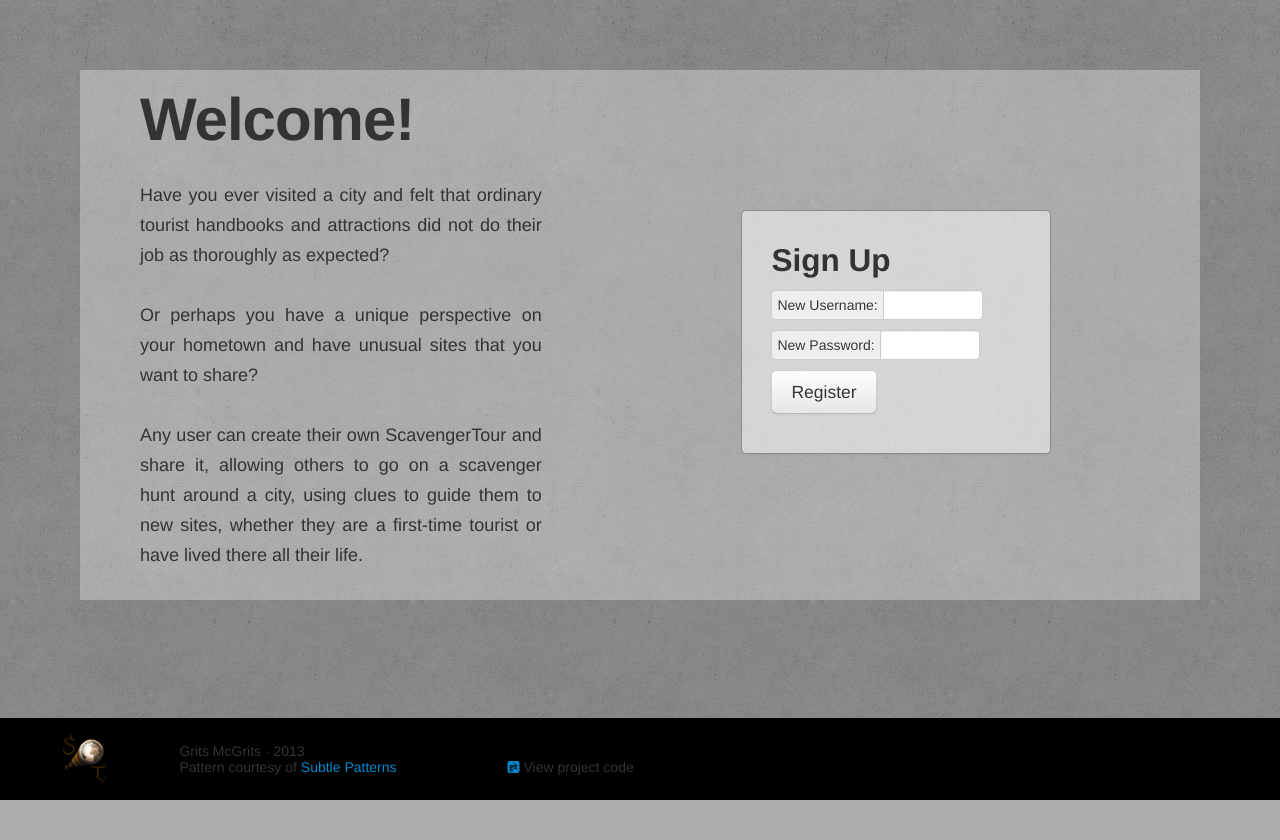
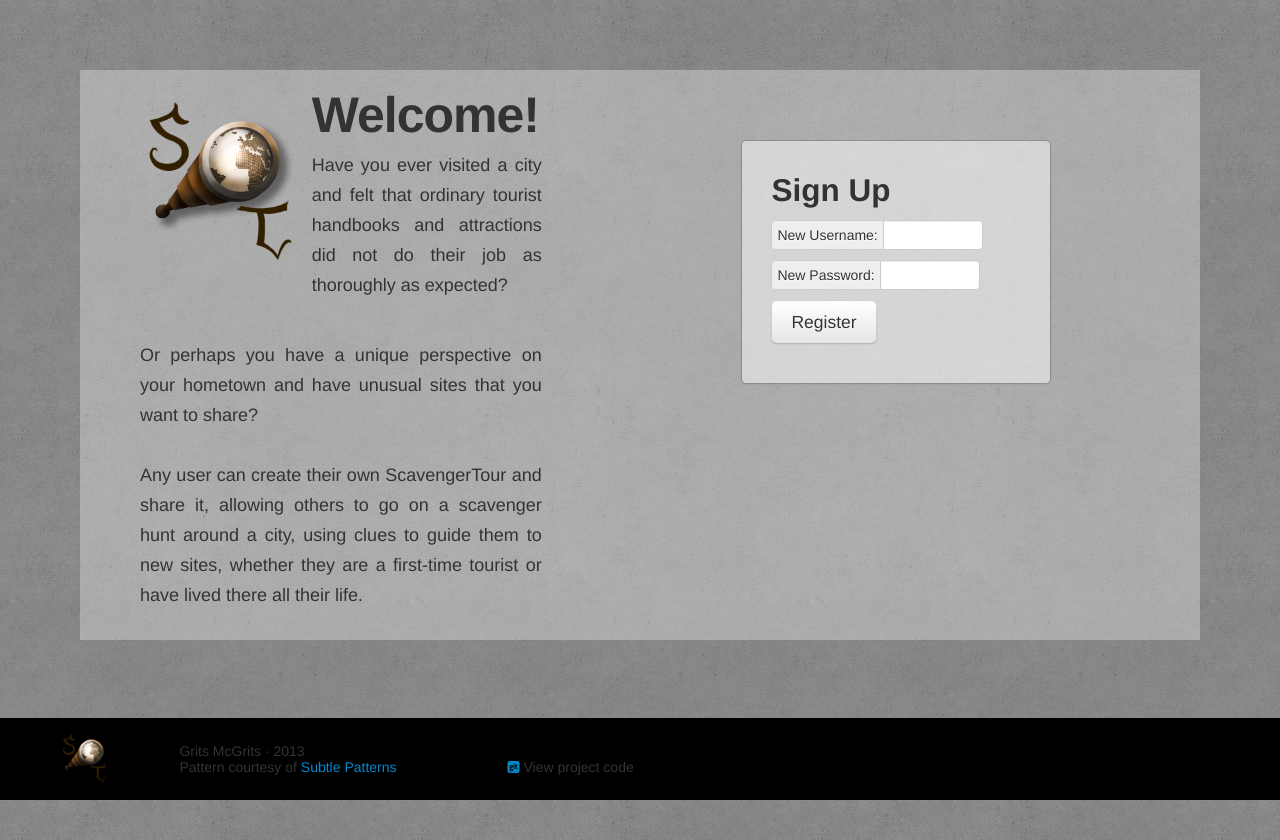
Before and after one commit to dplotkin/ScavengerTours, a Flask app: page /register in a window 1280 px wide. Before the commit the page ends 800 px from the top, so only its background shows below. Run offline with Flask 2, Linux system fonts and the light colour scheme; parts of the project's set-up code (start-up, migrations or seed data) failed here and were passed over.

Commit message:
added logo to pages

```diff
--- a/static/css/style.css
+++ b/static/css/style.css
@@ -57,7 +57,21 @@ body {
     font-size: 70px;
 }
 
-.btn-addtomobile { background-color: hsl(0, 0%, 20%) !important; background-repeat: repeat-x; filter: progid:DXImageTransform.Microsoft.gradient(startColorstr="#606060", endColorstr="#333333"); background-image: -khtml-gradient(linear, left top, left bottom, from(#606060), to(#333333)); background-image: -moz-linear-gradient(top, #606060, #333333); background-image: -ms-linear-gradient(top, #606060, #333333); background-image: -webkit-gradient(linear, left top, left bottom, color-stop(0%, #606060), color-stop(100%, #333333)); background-image: -webkit-linear-gradient(top, #606060, #333333); background-image: -o-linear-gradient(top, #606060, #333333); background-image: linear-gradient(#606060, #333333); border-color: #333333 #333333 hsl(0, 0%, 15.5%); color: #fff !important; text-shadow: 0 -1px 0 rgba(0, 0, 0, 0.29); -webkit-font-smoothing: antialiased; }
+.btn-addtomobile {
+    background-color: hsl(0, 0%, 20%) !important;
+    background-repeat: repeat-x;
+    filter: progid:DXImageTransform.Microsoft.gradient(startColorstr="#606060", endColorstr="#333333");
+    background-image: -khtml-gradient(linear, left top, left bottom, from(#606060), to(#333333));
+    background-image: -moz-linear-gradient(top, #606060, #333333);
+    background-image: -ms-linear-gradient(top, #606060, #333333);
+    background-image: -webkit-gradient(linear, left top, left bottom, color-stop(0%, #606060), color-stop(100%, #333333));
+    background-image: -webkit-linear-gradient(top, #606060, #333333);
+    background-image: -o-linear-gradient(top, #606060, #333333);
+    background-image: linear-gradient(#606060, #333333);
+    border-color: #333333 #333333 hsl(0, 0%, 15.5%);
+    color: #fff !important;
+    text-shadow: 0 -1px 0 rgba(0, 0, 0, 0.29);
+    -webkit-font-smoothing: antialiased; }
 
 .form-signin {
     max-width: 250px;
@@ -71,6 +85,12 @@ body {
     -webkit-box-shadow: 0 1px 2px rgba(0,0,0,.05);
     -moz-box-shadow: 0 1px 2px rgba(0,0,0,.05);
     box-shadow: 0 1px 2px rgba(0,0,0,.05);
+}
+
+.part-one {
+    max-width:200px;
+    padding: 10px 20px;
+    margin: 40px auto;
 }
 
 .alert-error {
--- a/templates/index.html
+++ b/templates/index.html
@@ -10,6 +10,7 @@
     <link href="/static/css/bootstrap.min.css" rel="stylesheet" media="screen">
     <link rel="stylesheet" href="/static/css/font-awesome.min.css">
     <link rel="stylesheet" href="/static/css/style.css">
+    <link href="http://fonts.googleapis.com/css?family=Playball" rel="stylesheet" type="text/css">
     {% endblock style %}
 
     {% block maps %}
@@ -28,38 +29,41 @@
 	  <div class="hero-unit" style="margin-top:30px">
 
 	    <!-- This is a welcome message -->
-	    <h1>Welcome!</h1>
 	    <div class="row-fluid">
 	      <div class="span5">
-		<p>
-		  <br>
-		  Have you ever visited a city and felt that ordinary tourist handbooks and attractions did not do their job as thoroughly as expected?<br><br>
+		<div class="row-fluid">
+		  <div class="span5">
+		    <img src="/static/img/scavengertourlogo.png" style="margin-top:20px">
+		  </div>
+		  <div class="span7" style="text-align:justify">
+		    <h1 style="font-size:50px;margin:10px 0px;">Welcome!</h1>
+		  <p>Have you ever visited a city and felt that ordinary tourist handbooks and attractions did not do their job as thoroughly as expected?</p><br>
+		  </div>
+		</div>
+		<p style="text-align:justify">
 		  Or perhaps you have a unique perspective on your hometown and have unusual sites that you want to share?<br><br>
 		  Any user can create their own ScavengerTour and share it, allowing others to go on a scavenger hunt around a city, using clues to guide them to new sites, whether they are a first-time tourist or have lived there all their life.
 		</p>
 	      </div>
-	      <div class="span5" style="margin: 0px -40px 0px 60px">
-		<br>Watch our introductory video:<br><br>
-		<iframe width="380" height="270" src="http://www.youtube.com/embed/K3SUPPeuRdU?" frameborder="0" allowfullscreen></iframe>
-	      </div>
-	      <!-- end welcome message -->
-
-	      <div class="span2">
-
-		<!-- Sign in -->
-		<br><br><br><br>
-		<h3 style="text-align:center">Get Started!</h3>
-		<p style="text-align:center">
+	      <div class="span7">
+		<div class="form-signin part-one">
+		  <h2 class="special">Get Started!</h2>
+		  <p style="text-align:center; font-size:20px;">
 		    <a href="/register"><i class="icon-plus-sign"></i> Sign Up</a>
 		    <br>
 		    <a href="/login"><i class="icon-signin"></i> Sign In</a>
 		  </p>
+		</div>
 
+		<div style="width:360px;margin: 0px auto">
+		  <p>Watch our introductory video:</p>
+		  <iframe width="360" height="240" src="http://www.youtube.com/embed/K3SUPPeuRdU?" frameborder="0" allowfullscreen></iframe>
 		</div>
 	      </div>
 	    </div>
 	  </div>
 	  <div style="margin:200px">
+	  </div>
 	</div>
       </div>
     </div>
--- a/templates/signup.html
+++ b/templates/signup.html
@@ -11,16 +11,23 @@
 	  <div class="hero-unit" style="margin-top:30px">
 
 	    <!-- This is a welcome message -->
-	    <h1>Welcome!</h1>
 	    <div class="row-fluid">
-	      <div class="span5" style="text-align:justify">
-		<p>
-		  <br>
-		  Have you ever visited a city and felt that ordinary tourist handbooks and attractions did not do their job as thoroughly as expected?<br><br>
+	      <div class="span5">
+		<div class="row-fluid">
+		  <div class="span5">
+		    <img src="/static/img/scavengertourlogo.png" style="margin-top:20px">
+		  </div>
+		  <div class="span7" style="text-align:justify">
+		    <h1 style="font-size:50px;margin:10px 0px;">Welcome!</h1>
+		  <p>Have you ever visited a city and felt that ordinary tourist handbooks and attractions did not do their job as thoroughly as expected?</p><br>
+		  </div>
+		</div>
+		<p style="text-align:justify">
 		  Or perhaps you have a unique perspective on your hometown and have unusual sites that you want to share?<br><br>
 		  Any user can create their own ScavengerTour and share it, allowing others to go on a scavenger hunt around a city, using clues to guide them to new sites, whether they are a first-time tourist or have lived there all their life.
 		</p>
 	      </div>
+
 	      <div class="span6 offset1" id="#signinbox">
 		<br><br>
 		<form method="POST" action="" class="form-signin">
@@ -38,6 +45,8 @@
 	      </div>
 	    </div>
 	  </div>
+	  <div style="margin:200px">
+	  </div>
 	</div>
       </div>
     </div>
```
Also changed, not shown: templates/homepage.html (+7 -4 lines), templates/signin.html (+14 -5 lines). Lines whose indentation alone changed are shown as unchanged.
